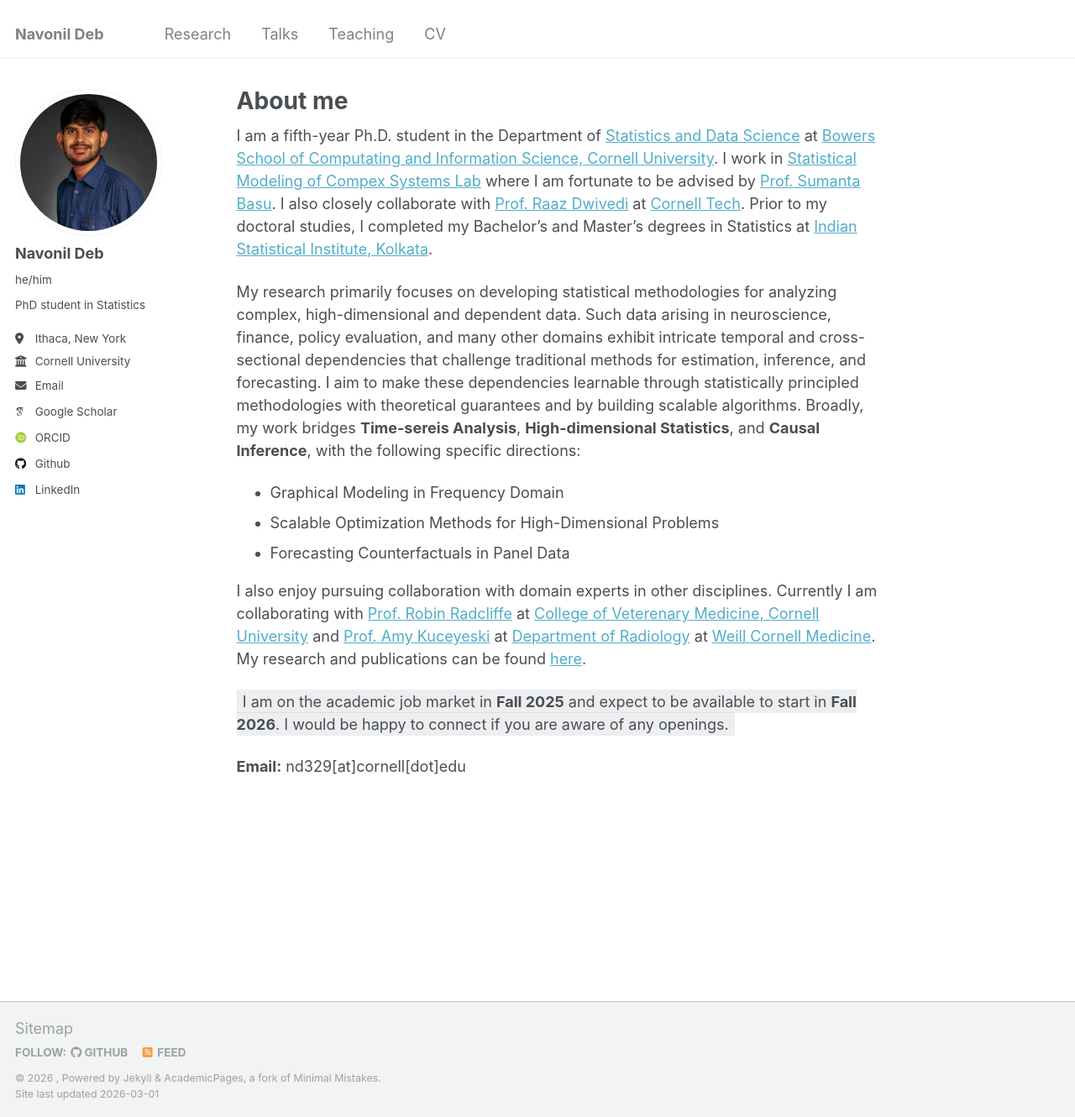
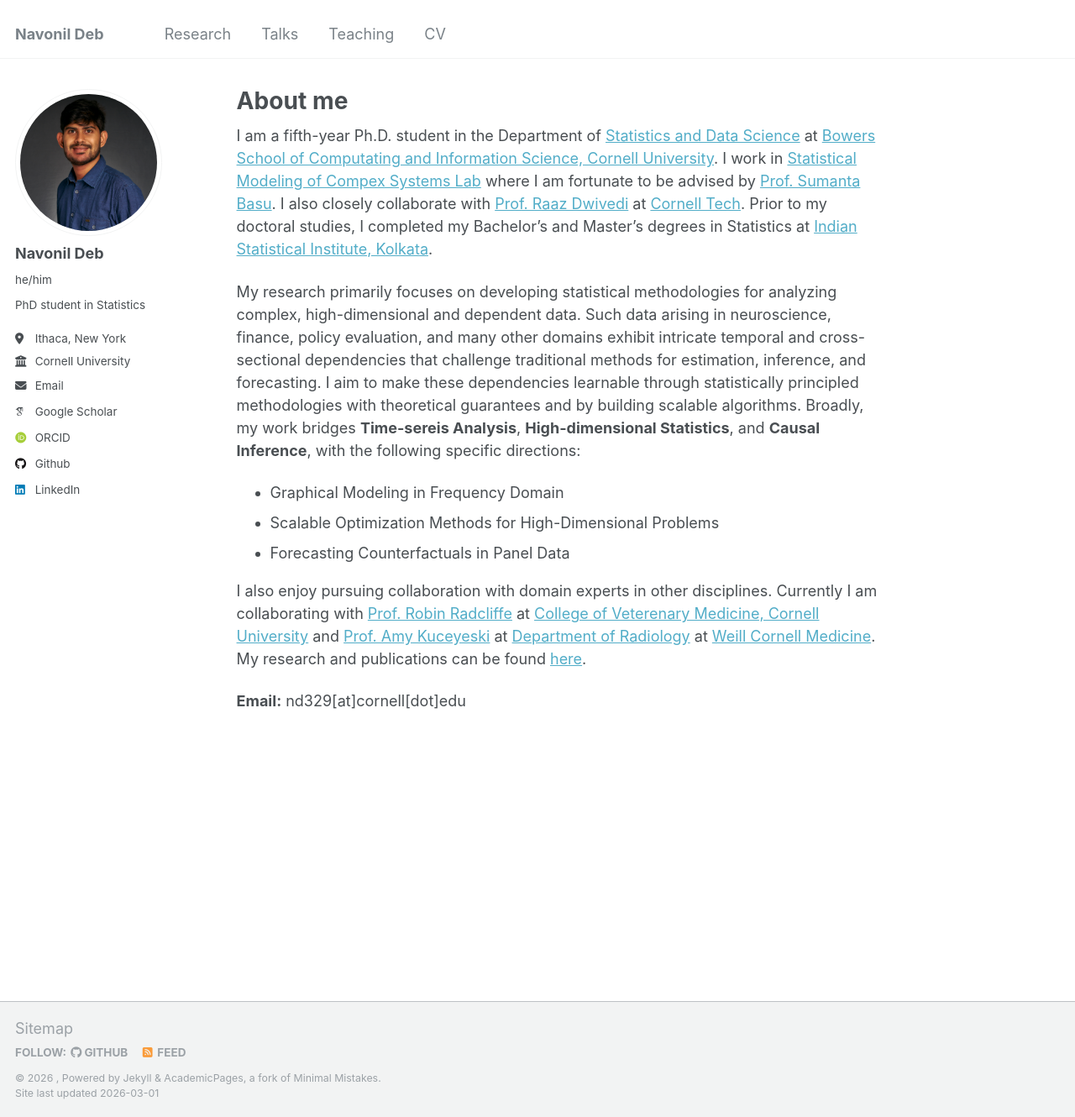
Before and after one commit to navonildeb/navonildeb.github.io, a Jekyll site: the page built from _pages/about.md, in a window 1280 px wide and 1330 px high. Shown: the whole window at 84% size. Built offline with Jekyll 4.4.1, drawn with Linux system fonts in a browser that asks for light colours; some web fonts are replaced.

Commit message:
Update about.md

```diff
--- a/_pages/about.md
+++ b/_pages/about.md
@@ -17,8 +17,10 @@ My research primarily focuses on developing statistical methodologies for analyz
 
 I also enjoy pursuing collaboration with domain experts in other disciplines. Currently I am collaborating with [Prof. Robin Radcliffe](https://wildlife.cornell.edu/people/robin-radcliffe) at [College of Veterenary Medicine, Cornell University](https://www.vet.cornell.edu/) and [Prof. Amy Kuceyeski](https://gradschool.weill.cornell.edu/faculty/amy-kuceyeski) at [Department of Radiology](https://radiology.weill.cornell.edu/) at [Weill Cornell Medicine](https://weill.cornell.edu/). My research and publications can be found [here](https://navonildeb.github.io//publications/).
 
+<!---
 <span style="background-color: rgba(107,114,128,0.12); padding: 0.2em 0.4em;">
-I am on the academic job market in <strong>Fall 2025</strong> and expect to be available to start in <strong>Fall 2026</strong>. I would be happy to connect if you are aware of any openings.
+I am on the academic job market in <strong>Fall TBD</strong> and expect to be available to start in <strong>Fall TBD</strong>. I would be happy to connect if you are aware of any openings.
 </span>
+--->
 
 **Email:** nd329[at]cornell[dot]edu
```
